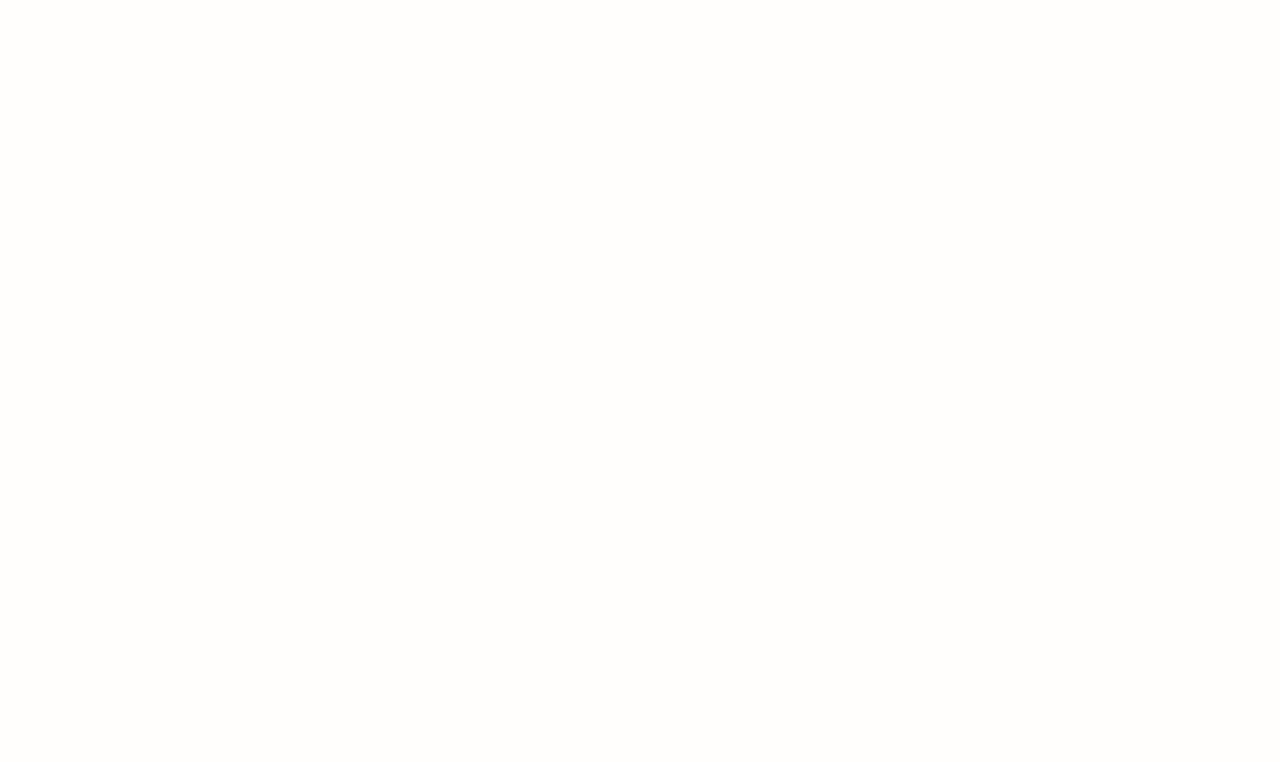
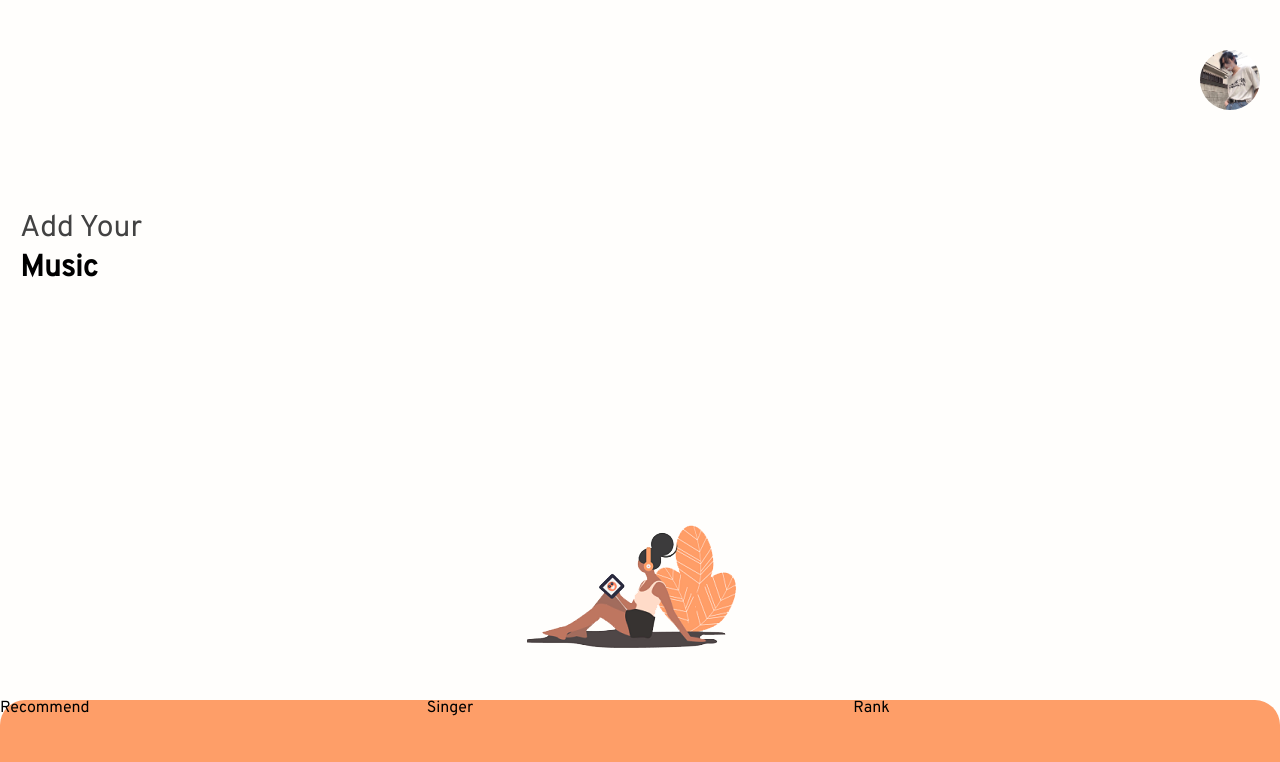
Before and after one commit to cbxcbx/vue-NetEasy-music, a Vue app: page /welcome in a window 1280 px wide. Shown: the top 762 px of the page. Built offline with nearby package versions, Linux system fonts and the light colour scheme.

Commit message:
Add Nav components.

```diff
--- a/src/App.vue
+++ b/src/App.vue
@@ -1,8 +1,17 @@
 <template>
   <div id="app">
-    <router-view/>
+    <Nav></Nav>
+    <router-view />
   </div>
 </template>
 
+<script>
+import Nav from "@/nav/nav";
+export default {
+  components: {
+    Nav
+  }
+};
+</script>
 <style lang="scss" scoped>
 </style>
--- a/src/common/style/variable.scss
+++ b/src/common/style/variable.scss
@@ -1,5 +1,6 @@
 // 颜色定义规范
 $orange: #FC5926;
+$light-orange: #FE9E68;
 $brown: #A88A72;
 $shallow-white: #EBE9E3;
 $shallow-brown: #CCC1B6;
@@ -7,7 +8,7 @@ $black: #424242;
 $drak-black: #0E0B08;
 $drak-green: #575534;
 $drak-orange: #9B553A;
-$bg-color: #fffefc;
+$bg-color: #FFFeFC;
 
 // 字体定义规范
 $font-size-small-s: 10px;
--- a/src/components/nav/nav.vue
+++ b/src/components/nav/nav.vue
@@ -1,10 +1,36 @@
 <template>
-  <div></div>
+  <div class="nav">
+    <router-link tag="div" class="nav-item" to="/recommend">
+      <span class="nav-link">Recommend</span>
+    </router-link>
+    <router-link tag="div" class="nav-item" to="/singer">
+      <span class="nav-link">Singer</span>
+    </router-link>
+    <router-link tag="div" class="nav-item" to="/rank">
+      <span class="nav-link">Rank</span>
+    </router-link>
+  </div>
 </template>
 
 <script>
 export default {};
 </script>
 
-<style>
+<style lang="scss" scoped>
+@import "common/style/variable.scss";
+
+.nav {
+  position: fixed;
+  bottom: 0;
+  left: 0;
+  right: 0;
+  z-index: 10;
+  display: flex;
+  background-color: $light-orange;
+  height: 100px;
+  border-radius: 25px 25px 0 0;
+  .nav-item {
+    flex: 1;
+  }
+}
 </style>
--- /dev/null
+++ b/src/components/rank/rank.vue
@@ -0,0 +1,10 @@
+<template>
+  <div>rank</div>
+</template>
+
+<script>
+export default {};
+</script>
+
+<style>
+</style>
--- /dev/null
+++ b/src/components/recommend/recommend.vue
@@ -0,0 +1,10 @@
+<template>
+  <div>recommend</div>
+</template>
+
+<script>
+export default {};
+</script>
+
+<style>
+</style>
--- /dev/null
+++ b/src/components/singer/singer.vue
@@ -0,0 +1,10 @@
+<template>
+  <div>singer</div>
+</template>
+
+<script>
+export default {};
+</script>
+
+<style>
+</style>
--- a/src/components/welcome/welcome.vue
+++ b/src/components/welcome/welcome.vue
@@ -4,12 +4,12 @@
       <div class="avatar-container">
         <img src="./avatar.jpg" />
       </div>
+    </div>
+    <div class="welcome-middle">
       <div class="text-container">
         <p class="title">Add Your</p>
         <p class="text">Music</p>
       </div>
-    </div>
-    <div class="welcome-middle">
       <img src="./people.png" />
     </div>
     <div class="welcome-bottom">
@@ -21,7 +21,7 @@
           :key="index"
         ></span>
       </div>
-      <div class="btn-skip-wrapper">
+      <div class="btn-skip-wrapper" @click="goToRelcome">
         <span class="btn btn-skip">skip</span>
       </div>
     </div>
@@ -33,8 +33,19 @@ export default {
   data() {
     return {
       currentIndex: 0,
-      pagination: [{ id: 1 }, { id: 2 }, { id: 3 }]
+      pagination: [{
+        id: 1
+      }, {
+        id: 2
+      }, {
+        id: 3
+      }]
     };
+  },
+  methods: {
+    goToRelcome() {
+      this.$router.push('/recommend');
+    }
   }
 };
 </script>
@@ -53,21 +64,30 @@ export default {
   justify-content: flex-end;
 
   .welcome-top {
-    flex: 0 0 50%;
+    flex: 0 0 110px;
 
     .avatar-container {
       margin: 50px 20px 0 0;
-      overflow: hidden;
+      text-align: right;
+
       img {
         width: 60px;
         height: 60px;
         border-radius: 50%;
-        float: right;
       }
     }
+  }
+
+  .welcome-middle {
+    display: flex;
+    flex-direction: column;
+    flex: 1;
 
     .text-container {
-      clear: both;
+      margin-left: 20px;
+      padding-top: 100px;
+      flex: 1;
+
       .title {
         margin-bottom: 10px;
         font-size: 30px;
@@ -80,10 +100,7 @@ export default {
         font-weight: bold;
       }
     }
-  }
 
-  .welcome-middle {
-    flex: 0 0 30%;
     img {
       display: block;
       margin: 0 auto;
@@ -92,7 +109,7 @@ export default {
   }
 
   .welcome-bottom {
-    flex: 1;
+    flex: 0 0 120px;
     padding: 20px;
 
     .pagination {
@@ -107,6 +124,7 @@ export default {
         height: 8px;
         border-radius: 50%;
         background-color: rgba(0, 0, 0, 0.2);
+
         &.active {
           width: 20px;
           border-radius: 5px;
--- a/src/router/index.js
+++ b/src/router/index.js
@@ -1,14 +1,36 @@
 import Vue from 'vue'
 import VueRouter from 'vue-router'
 import Welcome from '@/welcome/welcome.vue'
+import Recommend from '@/recommend/recommend.vue'
+import Singer from '@/singer/singer.vue'
+import Rank from '@/rank/rank.vue'
 
 Vue.use(VueRouter)
 
 const routes = [
   {
     path: '/',
+    redirect: '/welcome'
+  },
+  {
+    path: '/welcome',
     name: 'Welcome',
     component: Welcome
+  },
+  {
+    path: '/recommend',
+    name: 'Recommend',
+    component: Recommend
+  },
+  {
+    path: '/singer',
+    name: 'Singer',
+    component: Singer
+  },
+  {
+    path: '/rank',
+    name: 'Rank',
+    component: Rank
   }
 ]
 
```
Also changed, not shown: src/components/welcome/people.png.
